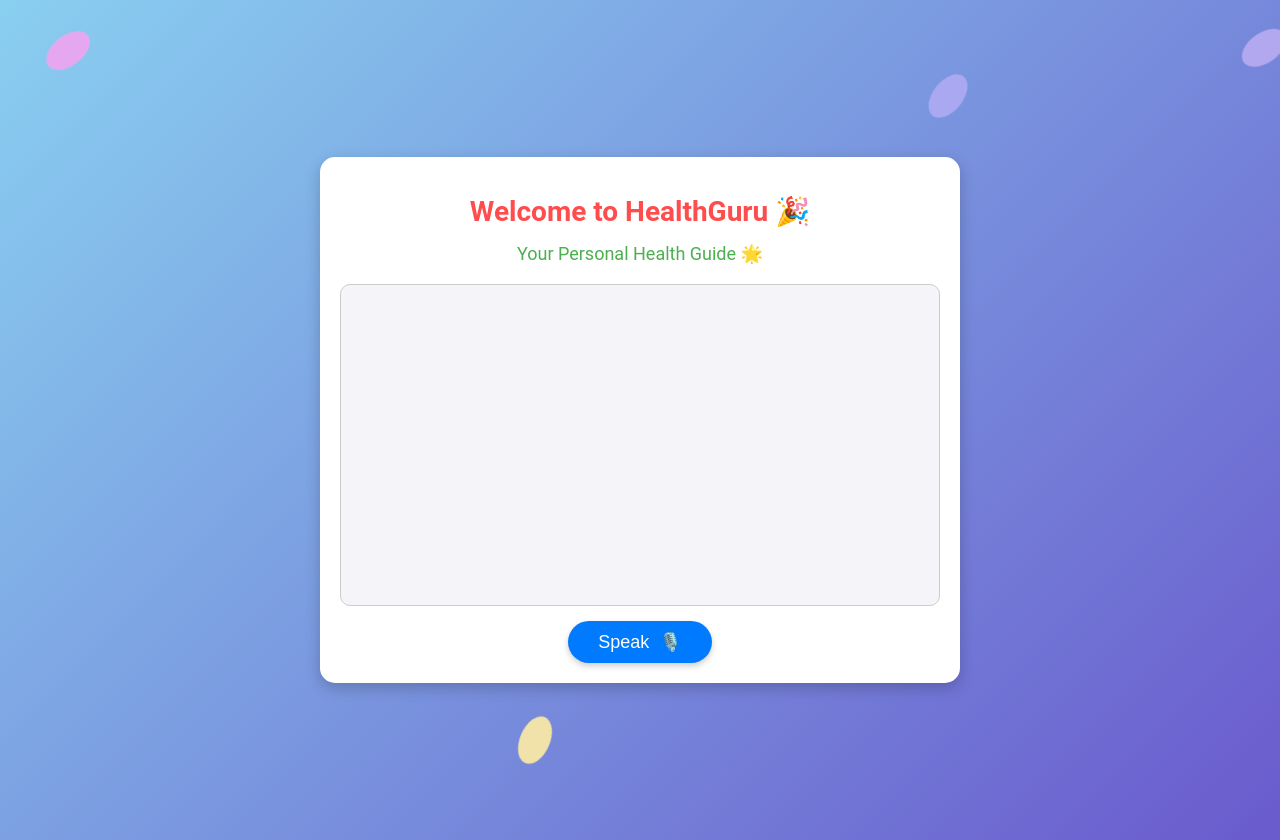
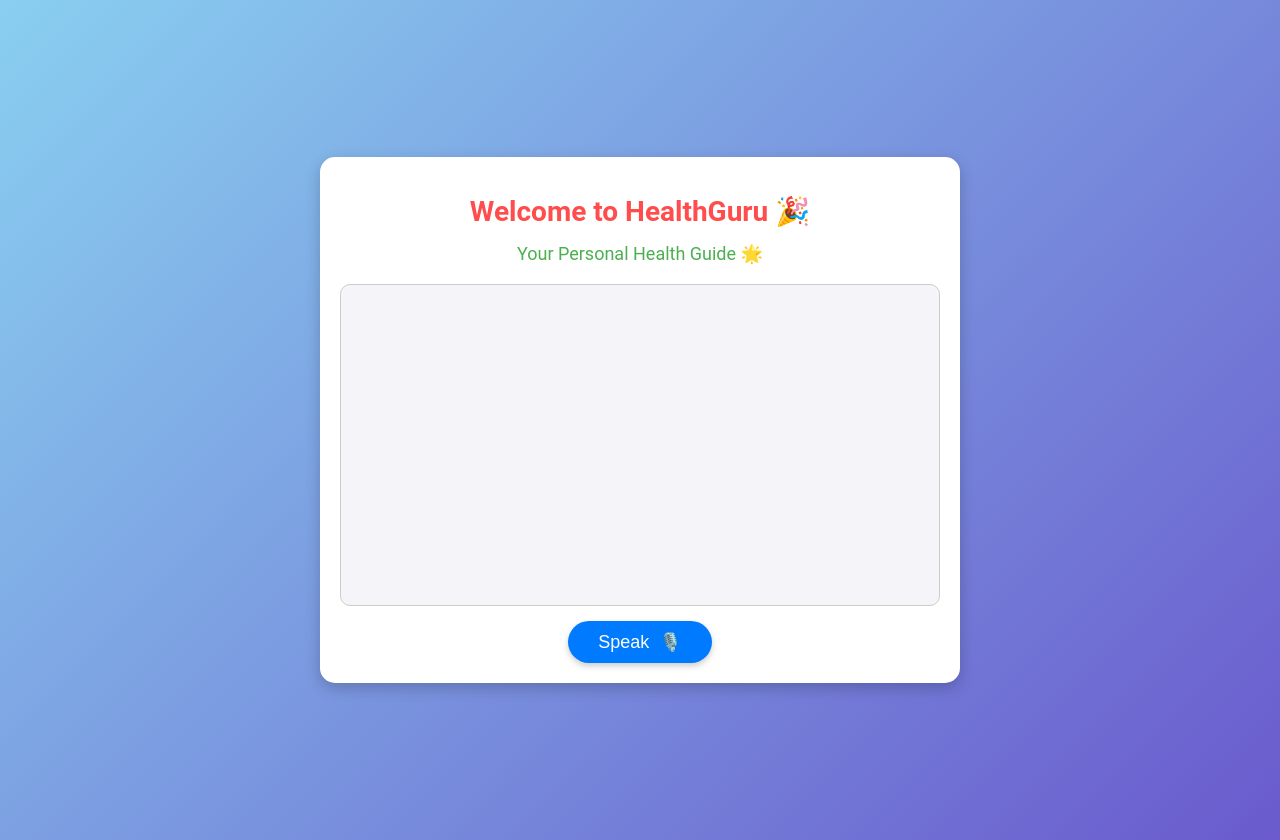
Before and after one commit to muhammadhassanali1/aibot, a React (Create React App) app: page / in a window 1280 px wide. Built offline with nearby package versions, Linux system fonts and the light colour scheme.

Commit message:
Update App.js

```diff
--- a/src/App.js
+++ b/src/App.js
@@ -1,9 +1,14 @@
 import React, { useState, useEffect } from "react";
 
+// Utility function to remove emojis
+const removeEmojis = (text) => {
+  return text.replace(/[\u{1F300}-\u{1F6FF}\u{1F900}-\u{1F9FF}\u{2600}-\u{26FF}\u{2700}-\u{27BF}]/gu, "");
+};
+
 function App() {
-  const [messages, setMessages] = useState([]); // Conversation messages
-  const [responses, setResponses] = useState([]); // Bot responses
-  const [isListening, setIsListening] = useState(false); // Tracks listening state
+  const [messages, setMessages] = useState([]);
+  const [responses, setResponses] = useState([]);
+  const [isListening, setIsListening] = useState(false);
 
   // Load responses from the JSON file
   useEffect(() => {
@@ -32,10 +37,10 @@ function App() {
       : "🤔 I'm not sure how to respond to that. Can you ask me something else?";
   };
 
-  // Speak the bot's response
+  // Speak the bot's response (excluding emojis)
   const speak = (text) => {
     const synth = window.speechSynthesis;
-    const utterance = new SpeechSynthesisUtterance(text);
+    const utterance = new SpeechSynthesisUtterance(removeEmojis(text)); // Remove emojis before speaking
     utterance.lang = "en-US";
     synth.speak(utterance);
   };
@@ -98,23 +103,6 @@ function App() {
         overflow: "hidden",
       }}
     >
-      {/* Balloons */}
-      {[...Array(10)].map((_, i) => (
-        <div
-          key={i}
-          style={{
-            position: "absolute",
-            width: "30px",
-            height: "50px",
-            background: `hsl(${Math.random() * 360}, 70%, 80%)`,
-            borderRadius: "50% 50% 50% 50%",
-            left: `${Math.random() * 100}%`,
-            bottom: `-${Math.random() * 20}px`,
-            animation: `fly ${Math.random() * 5 + 5}s linear infinite`,
-          }}
-        />
-      ))}
-
       {/* Chat Container */}
       <div
         style={{
@@ -206,20 +194,6 @@ function App() {
           </button>
         </div>
       </div>
-
-      {/* Balloon Animation Keyframes */}
-      <style>
-        {`
-        @keyframes fly {
-          0% {
-            transform: translateY(0) rotate(0deg);
-          }
-          100% {
-            transform: translateY(-150vh) rotate(360deg);
-          }
-        }
-        `}
-      </style>
     </div>
   );
 }
```
